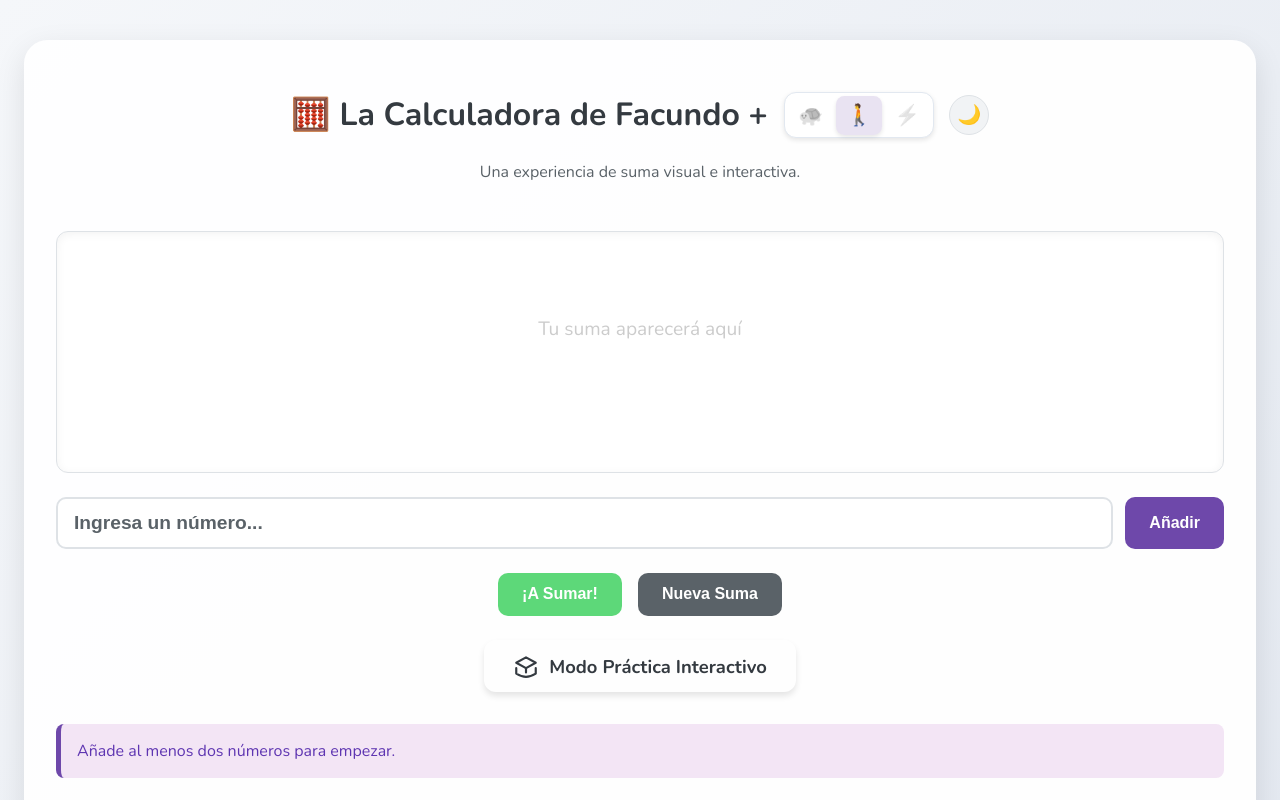
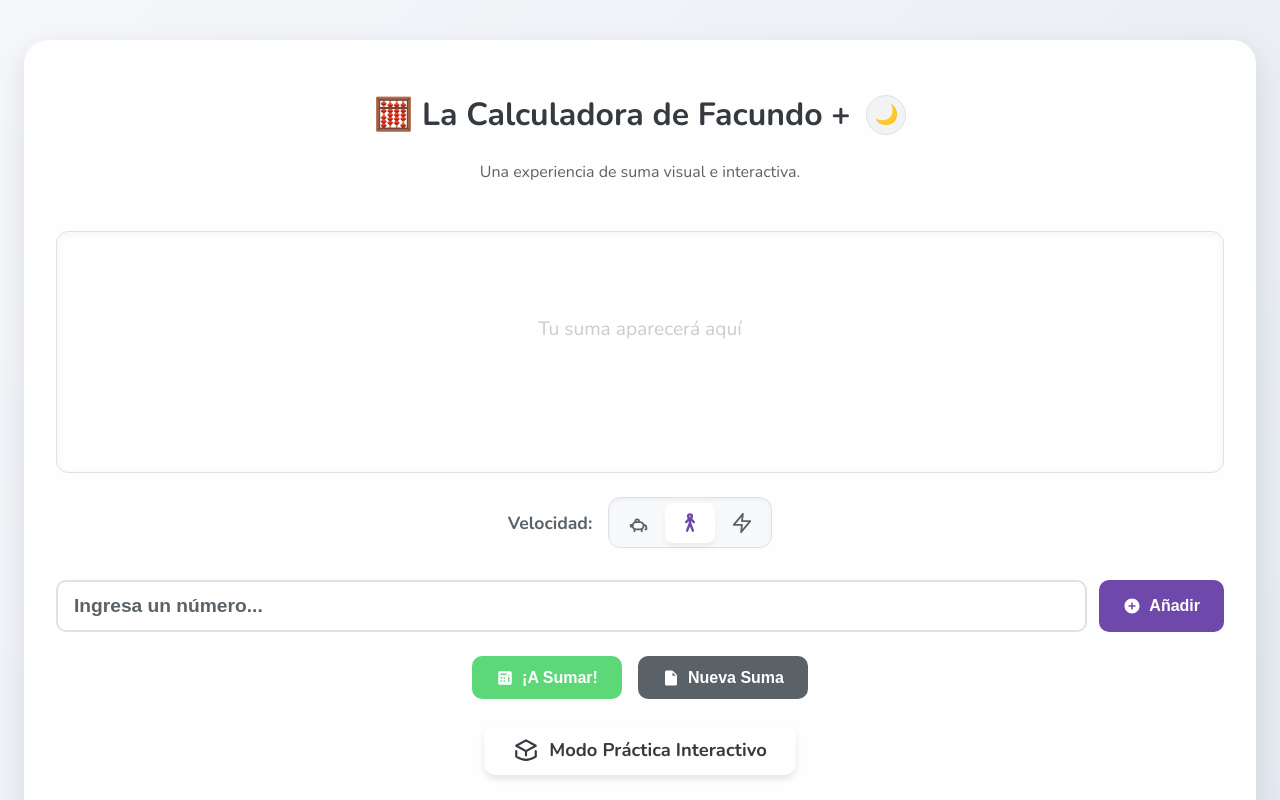
Before and after one commit to HectorDanielAyarachiFuentes/La-Calculadora-de-Facundo-SUMA, a plain HTML site: page index.html in a window 1280 px wide. Shown: the top 800 px of the page. Drawn offline with nearby package versions, Linux system fonts and the light colour scheme.

Commit message:
feat: Enhance UI with SVG icons for action buttons and speed control, along with new component styling.

```diff
--- a/index.html
+++ b/index.html
@@ -45,11 +45,6 @@
             <div class="header-top">
                  <h1>🧮 La Calculadora de Facundo +</h1>
                  <div class="header-controls">
-                     <div class="speed-control" aria-label="Velocidad de Animación">
-                         <button class="speed-btn" data-speed="2.0" title="Tortuga (Lento)">🐢</button>
-                         <button class="speed-btn active" data-speed="1.0" title="Persona (Normal)">🚶</button>
-                         <button class="speed-btn" data-speed="0.25" title="Rayo (Rápido)">⚡</button>
-                     </div>
                      <button id="theme-toggle-btn" class="theme-btn" aria-label="Cambiar tema">🌙</button>
                  </div>
             </div>
@@ -66,17 +61,52 @@
                     <div id="operands-container" role="region" aria-label="Operandos de la suma" aria-live="polite"></div>
                     <svg id="calculation-svg" class="hidden"></svg>
                 </div>
+
+                <div class="playback-options">
+                    <span class="playback-label">Velocidad:</span>
+                    <div class="speed-control" aria-label="Velocidad de Animación">
+                        <button class="speed-btn" data-speed="2.0" aria-label="Tortuga (Lento)">
+                            <svg viewBox="0 0 24 24" width="22" height="22" fill="none" stroke="currentColor" stroke-width="2" stroke-linecap="round" stroke-linejoin="round"><rect x="5" y="11" width="12" height="8" rx="4"/><path d="M17 14c1.7 0 3 1.3 3 3v2h-1M5 14H3v2h1"/><path d="M7 19v2M15 19v2"/><path d="M8 11v-1a2 2 0 0 1 4 0v1"/></svg>
+                        </button>
+                        <button class="speed-btn active" data-speed="1.0" aria-label="Persona (Normal)">
+                            <svg viewBox="0 0 24 24" width="22" height="22" fill="none" stroke="currentColor" stroke-width="2" stroke-linecap="round" stroke-linejoin="round"><circle cx="12" cy="5" r="2"/><path d="m9 20 3-8 3 8M12 7v5M8 11l4-4 4 4"/></svg>
+                        </button>
+                        <button class="speed-btn" data-speed="0.25" aria-label="Rayo (Rápido)">
+                            <svg viewBox="0 0 24 24" width="22" height="22" fill="none" stroke="currentColor" stroke-width="2" stroke-linecap="round" stroke-linejoin="round"><polygon points="13 2 3 14 12 14 11 22 21 10 12 10 13 2"/></svg>
+                        </button>
+                    </div>
+                </div>
                 <div id="input-container">
                     <div class="input-section">
                         <input type="text" id="numberInput" placeholder="Ingresa un número..." aria-label="Número para sumar">
-                        <button id="addBtn" class="btn-add">Añadir</button>
+                        <button id="addBtn" class="btn-add">
+                            <!-- Plus in circle -->
+                            <svg xmlns="http://www.w3.org/2000/svg" width="18" height="18" viewBox="0 0 24 24" fill="currentColor"><path d="M12 2C6.49 2 2 6.49 2 12s4.49 10 10 10 10-4.49 10-10S17.51 2 12 2zm4 11h-3v3c0 .55-.45 1-1 1s-1-.45-1-1v-3H8c-.55 0-1-.45-1-1s.45-1 1-1h3V8c0-.55.45-1 1-1s1 .45 1 1v3h3c.55 0 1 .45 1 1s-.45 1-1 1z"/></svg>
+                            <span>Añadir</span>
+                        </button>
                     </div>
                 </div>
                 <div class="controls">
-                    <button id="calculateBtn" class="btn-calculate" disabled>¡A Sumar!</button>
-                    <button id="replayBtn" class="btn-replay hidden">Repetir Animación</button>
-                    <button id="downloadBtn" class="btn-download hidden">📥 Descargar Suma</button>
-                    <button id="resetBtn" class="btn-reset">Nueva Suma</button>
+                    <button id="calculateBtn" class="btn-calculate" disabled>
+                        <!-- Calculator icon -->
+                        <svg xmlns="http://www.w3.org/2000/svg" width="18" height="18" viewBox="0 0 24 24" fill="currentColor"><path d="M19 3H5a2 2 0 0 0-2 2v14a2 2 0 0 0 2 2h14a2 2 0 0 0 2-2V5a2 2 0 0 0-2-2zM8 17H6v-2h2v2zm0-4H6v-2h2v2zm4 4h-2v-2h2v2zm0-4h-2v-2h2v2zm2-5H6V6h8v2zm4 9h-2v-6h2v6zm0-8h-2V8h2v2z"/></svg>
+                        <span>¡A Sumar!</span>
+                    </button>
+                    <button id="replayBtn" class="btn-replay hidden">
+                        <!-- Replay icon -->
+                        <svg xmlns="http://www.w3.org/2000/svg" width="18" height="18" viewBox="0 0 24 24" fill="currentColor"><path d="M12 5V1L7 6l5 5V7c3.31 0 6 2.69 6 6s-2.69 6-6 6-6-2.69-6-6H4c0 4.42 3.58 8 8 8s8-3.58 8-8-3.58-8-8-8z"/></svg>
+                        <span>Repetir Animación</span>
+                    </button>
+                    <button id="downloadBtn" class="btn-download hidden">
+                        <!-- Download icon -->
+                        <svg xmlns="http://www.w3.org/2000/svg" width="18" height="18" viewBox="0 0 24 24" fill="currentColor"><path d="M18 15v3H6v-3H4v3c0 1.1.9 2 2 2h12c1.1 0 2-.9 2-2v-3h-2zm-1-4-1.41-1.41L13 12.17V4h-2v8.17L8.41 9.59 7 11l5 5 5-5z"/></svg>
+                        <span>Descargar Suma</span>
+                    </button>
+                    <button id="resetBtn" class="btn-reset">
+                        <!-- New page icon -->
+                        <svg xmlns="http://www.w3.org/2000/svg" width="18" height="18" viewBox="0 0 24 24" fill="currentColor"><path d="M14.59 2.59 19.42 7.4A2 2 0 0 1 20 8.83V20a2 2 0 0 1-2 2H6a2 2 0 0 1-2-2V4a2 2 0 0 1 2-2h7.17a2 2 0 0 1 1.42.59zM14 9h4.5L14 4.5V9zm-2 6h-2v-2h2zm0-4h-2V9h2z"/></svg>
+                        <span>Nueva Suma</span>
+                    </button>
                 </div>
                 <!-- Toggle Modo Práctica -->
                 <div class="practice-mode-control" style="text-align: center; margin-bottom: 2rem; margin-top: 1rem;">
--- a/scss/_components.scss
+++ b/scss/_components.scss
@@ -128,6 +128,20 @@
     cursor: pointer;
     transition: background-color $transition-medium, color $transition-medium, transform $transition-medium, box-shadow $transition-medium;
     @include button-hover-effect;
+
+    // Icon + text layout
+    display: inline-flex;
+    flex-direction: row;
+    align-items: center;
+    justify-content: center;
+    gap: 8px;
+    white-space: nowrap;
+
+    svg {
+        flex-shrink: 0;
+        width: 18px;
+        height: 18px;
+    }
 }
 
 .btn-add {
@@ -302,38 +316,90 @@
     gap: 15px;
 }
 
+.playback-options {
+    display: flex;
+    justify-content: center;
+    align-items: center;
+    gap: 1rem;
+    margin-bottom: 2rem;
+    margin-top: 0.5rem;
+
+    .playback-label {
+        font-weight: 700;
+        color: #5a6268;
+        font-size: 1.1rem;
+        transition: color 0.3s ease;
+    }
+}
+
 .speed-control {
     display: flex;
-    background-color: var(--container-bg, #ffffff);
+    background-color: #f8f9fa;
     border-radius: 12px;
-    padding: 0.25rem;
+    padding: 0.35rem;
     gap: 0.25rem;
-    box-shadow: 0 2px 5px rgba(0, 0, 0, 0.1);
+    box-shadow: inset 0 2px 4px rgba(0, 0, 0, 0.05);
     align-items: center;
-    border: 1px solid var(--border-color, #e2e8f0);
+    border: 1px solid #dee2e6;
 
     .speed-btn {
         background: transparent;
         border: none;
         border-radius: 8px;
-        padding: 0.4rem 0.6rem;
+        padding: 0.5rem 0.8rem;
         cursor: pointer;
-        font-size: 1.25rem;
-        transition: all 0.2s cubic-bezier(0.175, 0.885, 0.32, 1.275);
-        opacity: 0.5;
-        filter: grayscale(100%);
+        color: #5a6268;
+        transition: all 0.3s cubic-bezier(0.175, 0.885, 0.32, 1.275);
+        display: flex;
+        justify-content: center;
+        align-items: center;
+
+        svg {
+            stroke: currentColor;
+            transition: all 0.3s ease;
+        }
 
         &:hover {
-            opacity: 0.9;
-            transform: scale(1.15);
+            color: #6e48aa;
+            transform: translateY(-1px);
         }
 
         &.active {
-            opacity: 1;
-            filter: grayscale(0%);
-            background-color: rgba($primary-purple, 0.15);
-            box-shadow: 0 2px 4px rgba(0,0,0,0.1);
+            color: #6e48aa;
+            background-color: #ffffff;
+            box-shadow: 0 4px 6px rgba(0,0,0,0.05);
             transform: scale(1.05);
+
+            svg {
+                stroke-width: 2.5;
+            }
+        }
+    }
+}
+
+// Dark Mode Overrides para el control de velocidad
+body.dark-mode {
+    .playback-options .playback-label {
+        color: #94a3b8;
+    }
+
+    .speed-control {
+        background-color: #1e2230;
+        border-color: #3b4255;
+        box-shadow: inset 0 2px 5px rgba(0, 0, 0, 0.3);
+
+        .speed-btn {
+            color: #64748b;
+
+            &:hover {
+                color: #a855f7;
+            }
+
+            &.active {
+                color: #a855f7;
+                background-color: #2f3545;
+                box-shadow: 0 4px 10px rgba(0, 0, 0, 0.2);
+            }
         }
     }
 }
@@ -344,6 +410,7 @@
     .motivational-footer,
     .controls,
     .practice-mode-control,
+    .playback-options,
     #history-section,
     #explanation-box {
         display: none !important;
```
Also changed, not shown: scss/main.css, scss/main.min.css, 2 other files.
